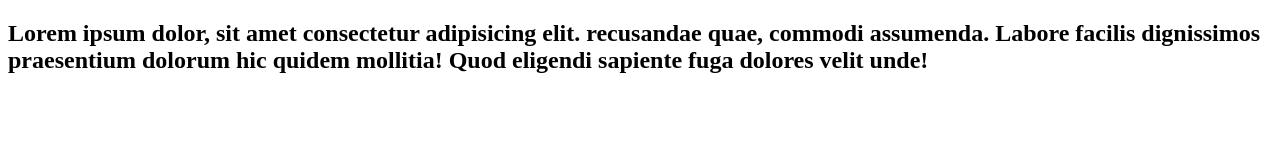
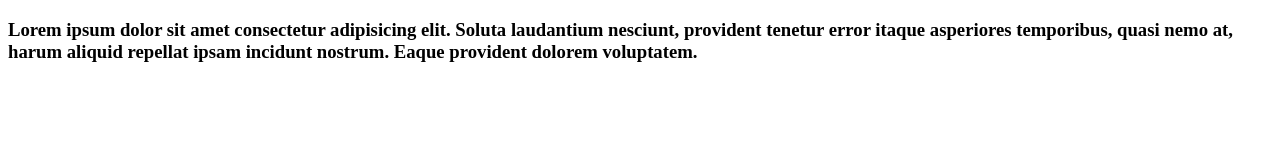
Before and after one commit to imran23105/Branch, a plain HTML site: page pages/index.html in a window 1280 px wide. Drawn offline with Linux system fonts and the light colour scheme; files that its build step writes are made by us from their sources.

Commit message:
changes dine

```diff
--- a/pages/index.html
+++ b/pages/index.html
@@ -7,6 +7,6 @@
     <link rel="stylesheet" href="style.css">
 </head>
 <body>
-    <h2>Lorem ipsum dolor, sit amet consectetur adipisicing elit.  recusandae quae, commodi assumenda. Labore facilis dignissimos praesentium dolorum hic quidem mollitia! Quod eligendi sapiente fuga dolores velit unde!</h2>
+    <h3>Lorem ipsum dolor sit amet consectetur adipisicing elit. Soluta laudantium nesciunt, provident tenetur error itaque asperiores temporibus, quasi nemo at, harum aliquid repellat ipsam incidunt nostrum. Eaque provident dolorem voluptatem.</h3>
 </body>
 </html>
```
